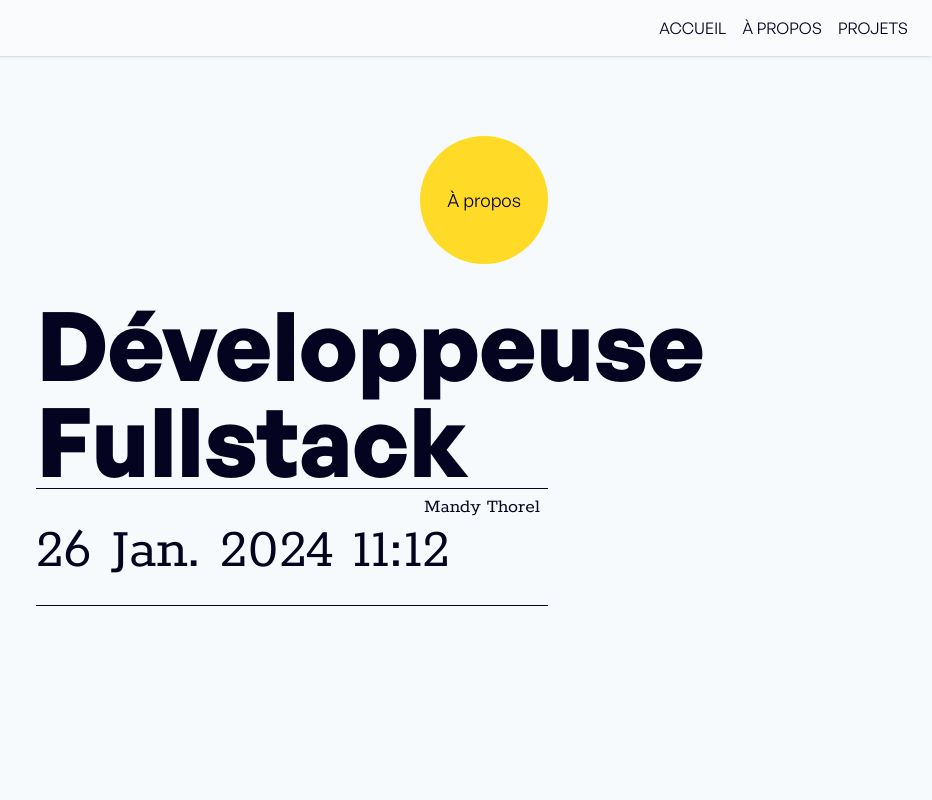
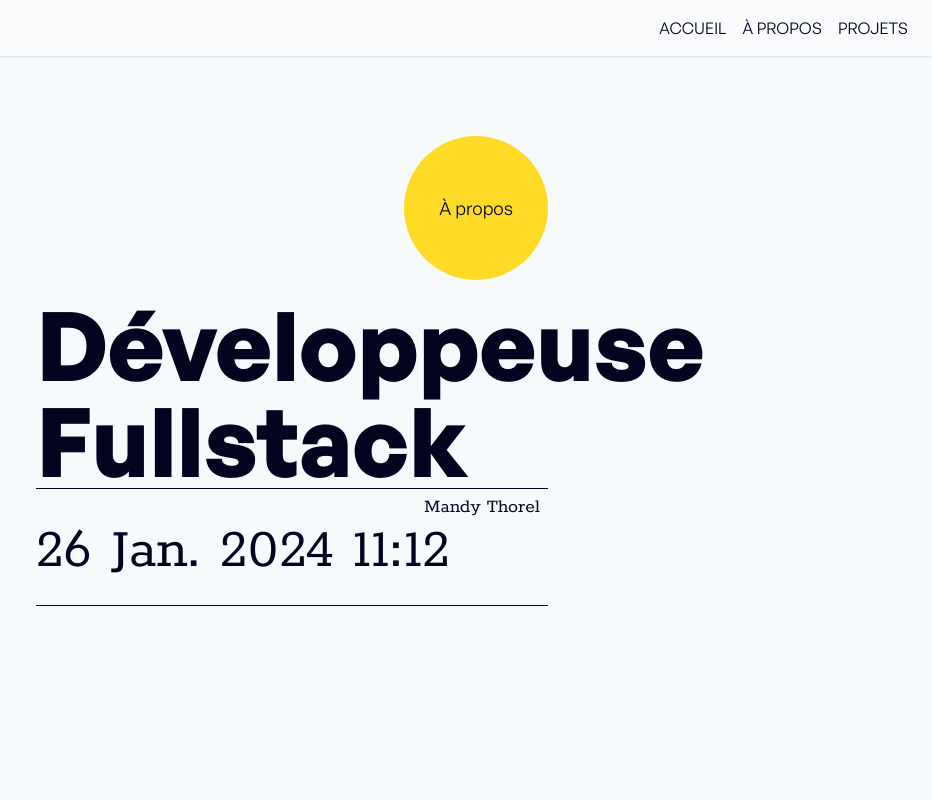
Before and after one commit to MandyTrl/mdytrl, a Next.js app: page / in a window 1280 px wide. Shown: the top 800 px of the page, without its empty margins (348-1280 px from the left). Built offline with nearby package versions, Linux system fonts and the light colour scheme; what tailwindcss-gradients would draw is missing.

Commit message:
magnetic btn > ok :) + to do > bg-color btn

```diff
--- a/src/components/UI/Button.tsx
+++ b/src/components/UI/Button.tsx
@@ -1,4 +1,5 @@
 'use client'
+import Link from 'next/link'
 import React, { useRef } from 'react'
 
 type BtnTypeProps = {
@@ -6,35 +7,42 @@ type BtnTypeProps = {
 }
 export const Button = ({ title }: BtnTypeProps) => {
   const btnRef = useRef<HTMLDivElement | null>(null)
-  const spanRef = useRef<HTMLDivElement | null>(null)
+  const titleRef = useRef<HTMLDivElement | null>(null)
 
   const onMouseMove = (e: React.MouseEvent) => {
     const btn = btnRef.current
+    const title = titleRef.current
 
-    if (btn) {
+    if (btn && title) {
       const bounds = btn.getBoundingClientRect()
       const x = e.pageX - bounds.left - bounds.width / 2
       const y = e.pageY - bounds.top - bounds.height / 2
-      btn.style.transform = 'translate(' + x * 0.3 + 'px, ' + y * 0.5 + 'px)'
+      btn.style.transform = 'translate(' + x * 0.4 + 'px, ' + y * 0.5 + 'px)'
+      title.style.transform = 'translate(' + x * 0.1 + 'px, ' + y * 0.1 + 'px)'
     }
   }
 
   const onMouseOut = () => {
     const btn = btnRef.current
-    if (btn) {
+    const title = titleRef.current
+
+    if (btn && title) {
       btn.style.transform = 'translate(0px, 0px)'
+      title.style.transform = 'translate(0px, 0px)'
     }
   }
 
   return (
-    <div id="magnetic_container" ref={btnRef} className="absolute top-20 right-0">
+    <div id="magnetic_container" ref={btnRef} className="absolute top-20 right-0 duration-100 ease-linear">
       <button
         id="magnetic_btn"
         onMouseMove={(e) => onMouseMove(e)}
         onMouseOut={() => onMouseOut()}
-        className="rounded-full bg-yel-primary text-primary w-32 h-32 p-5 text-lg duration-100"
+        className="rounded-full bg-yel-primary text-primary w-36 h-36 p-5 text-lg hover:scale-105 ease-out duration-300"
       >
-        <span>{title}</span>
+        <div ref={titleRef} className="duration-100 ease-linear">
+          <Link href="/about">{title}</Link>
+        </div>
       </button>
     </div>
   )
```
